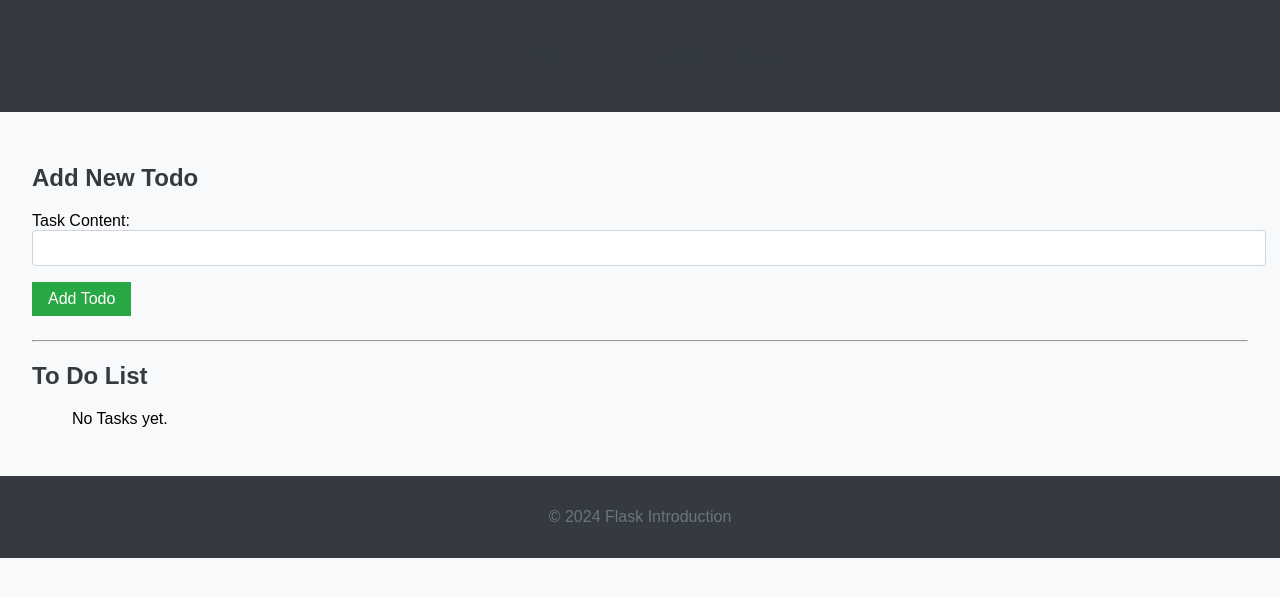
After one commit to nimodb/FlaskIntroduction, a Flask app: page /todo in a window 1280 px wide. The commit adds this page. Shown: the top 597 px of the page. Run offline with Flask 3, Linux system fonts and the light colour scheme.

Commit message:
Created todo.html template for ToDo page - Updated app.py with ToDo routes and logic - Added button to navigate to ToDo page in index.html - Styled ToDo page in main.css

```diff
--- a/app.py
+++ b/app.py
@@ -1,4 +1,4 @@
-from flask import Flask, render_template
+from flask import Flask, render_template, url_for, redirect, request
 from flask_sqlalchemy import SQLAlchemy
 from datetime import datetime
 
@@ -23,6 +23,21 @@ def index():
     return render_template("index.html")
 
 
+@app.route("/todo", methods=["GET", "POST"])
+def todo():
+    if request.method == "POST":
+        task_content = request.form["content"]
+        new_task = Todo(content=task_content)
+        try:
+            db.session.add(new_task)
+            db.session.commit()
+            return redirect("/todo")
+        except:
+            return "There was an issue adding your task."
+    tasks = Todo.query.order_by(Todo.date_created).all()
+    return render_template("todo.html", tasks=tasks)
+
+
 if __name__ == "__main__":
     with app.app_context():
         db.create_all()
--- a/static/css/main.css
+++ b/static/css/main.css
@@ -1,3 +1,5 @@
+/* main.css */
+
 body {
     font-family: Arial, sans-serif;
     margin: 0;
@@ -23,3 +25,69 @@ h1, h2 {
 p {
     color: #6c757d;
 }
+
+.btn {
+    display: inline-block;
+    padding: 0.5rem 1rem;
+    font-size: 1rem;
+    margin-bottom: 1rem;
+    text-decoration: none;
+    color: #fff;
+    background-color: #007bff;
+    border: none;
+    cursor: pointer;
+}
+
+.btn-primary {
+    background-color: #007bff;
+}
+
+.btn-primary:hover {
+    background-color: #0056b3;
+}
+
+.form-group {
+    margin-bottom: 1rem;
+}
+
+.form-control {
+    width: 100%;
+    padding: 0.5rem;
+    font-size: 1rem;
+    border: 1px solid #ced4da;
+    border-radius: 0.25rem;
+}
+
+button[type="submit"] {
+    background-color: #28a745;
+    color: white;
+    border: none;
+    padding: 0.5rem 1rem;
+    cursor: pointer;
+}
+
+button[type="submit"]:hover {
+    background-color: #218838;
+}
+
+.list-group-item {
+    display: flex;
+    justify-content: space-between;
+    align-items: center;
+    margin-bottom: 0.5rem;
+}
+
+.list-group-item-success {
+    background-color: #d4edda;
+    border-color: #c3e6cb;
+}
+
+.badge {
+    padding: 0.4rem 0.6rem;
+    font-size: 0.875rem;
+    font-weight: 700;
+    line-height: 1;
+    color: #fff;
+    background-color: #6c757d;
+    border-radius: 0.25rem;
+}
--- a/templates/index.html
+++ b/templates/index.html
@@ -5,4 +5,5 @@
 {% block content %}
     <h2>Welcome to Flask</h2>
     <p>This is your first Flask app with template inheritance.</p>
+    <a href="{{ url_for('todo') }}" class="btn btn-primary">Add New Todo</a>
 {% endblock %}
--- /dev/null
+++ b/templates/todo.html
@@ -0,0 +1,28 @@
+{% extends "base.html" %}
+
+{% block title %}To Do List{% endblock %}
+
+{% block content %}
+    <h2>Add New Todo</h2>
+    <form action="/todo" method="POST">
+        <div class="form-group">
+            <label for="content">Task Content:</label>
+            <input type="text" class="form-control" id="content" name="content" required>
+        </div>
+        <button type="submit" class="btn btn-primary">Add Todo</button>
+    </form>
+
+    <hr>
+
+    <h2>To Do List</h2>
+    <ul class="list-group">
+        {% for task in tasks %}
+            <li class="list-group-item {% if task.completed %}list-group-item-success{% endif %}">
+                {{ task.content }}
+                <span class="badge badge-secondary">{{ task.date_created.strftime('%Y-%m-%d %H:%M:%S') }}</span>
+            </li>
+        {% else %}
+            <li class="list-group-item">No Tasks yet.</li>
+        {% endfor %}
+    </ul>
+{% endblock %}
```
